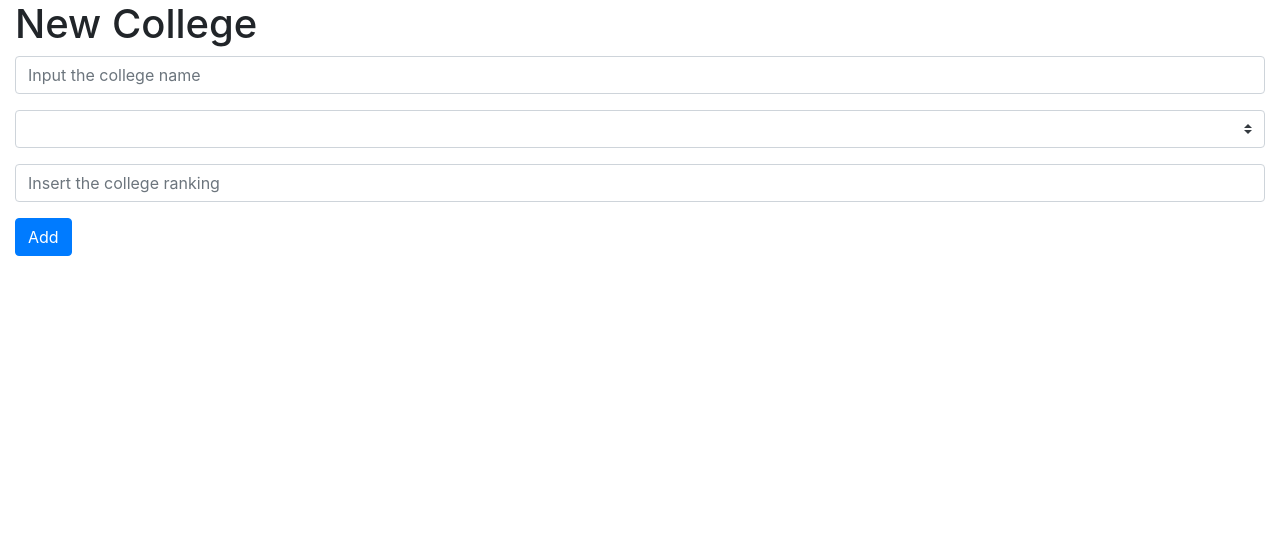
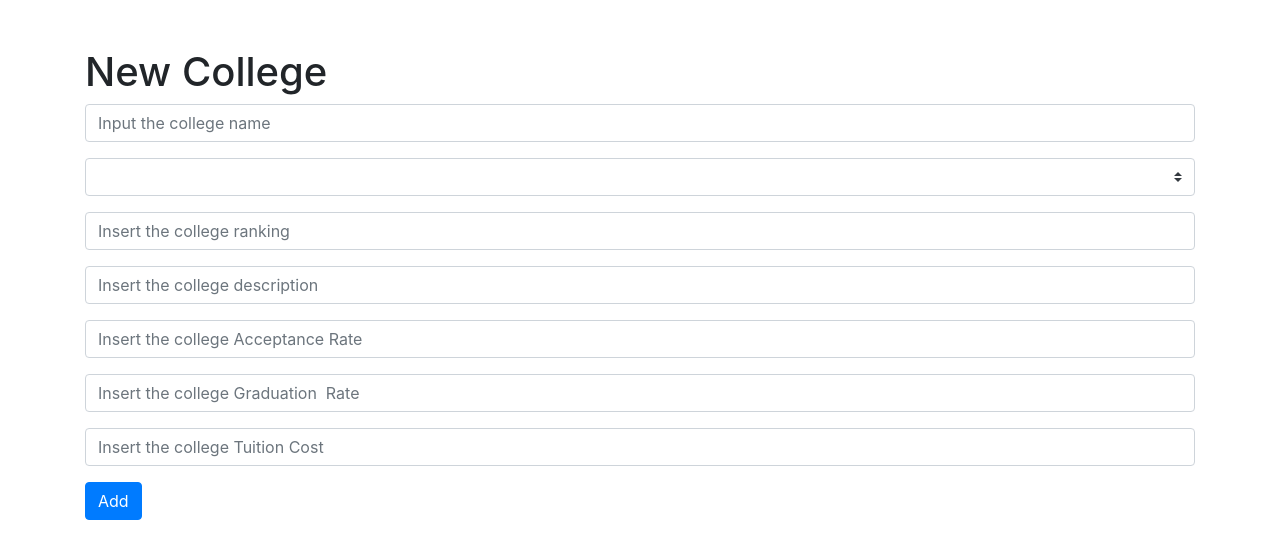
Before and after one commit to noa1961/academia-path, a PHP site: page /colleges/create in a window 1280 px wide. Shown: the top 559 px of the page. Run offline with PHP 8.4, Linux system fonts and the light colour scheme; data that the repository does not hold is empty.

Commit message:
[Views] Make UI changes

```diff
--- a/views/colleges.create.view.php
+++ b/views/colleges.create.view.php
@@ -7,11 +7,11 @@
     <link rel="stylesheet" href="https://stackpath.bootstrapcdn.com/bootstrap/4.4.1/css/bootstrap.min.css" integrity="sha384-Vkoo8x4CGsO3+Hhxv8T/Q5PaXtkKtu6ug5TOeNV6gBiFeWPGFN9MuhOf23Q9Ifjh" crossorigin="anonymous">
 </head>
 <body>
-  <div class="container-fluid">
-    <h1>New College</h1>
+  <div class="container">
+    <h1 class="mt-5">New College</h1>
     <form method="POST" action="<?php echo route('colleges'); ?>">
       <div class="form-group">
-        <input type="text" class="form-control" name="nome" placeholder="Input the college name" required>
+        <input type="text" class="form-control" name="name" placeholder="Input the college name" required>
       </div>
       <div class="form-group">
         <select class="custom-select" name="type_id">
@@ -27,7 +27,19 @@
       <div class="form-group">
         <input type="text" class="form-control" name="ranking" placeholder="Insert the college ranking" required>
       </div>
-        <button type="submit" class="btn btn-primary">Add</button>
+      <div class="from-group">
+        <input type="text" class="form-control" name="description" placeholder="Insert the college description">
+      </div>
+        <div class="from-group">
+            <input type="number" class="form-control mt-3" name="acceptanceRate" placeholder="Insert the college Acceptance Rate">
+        </div>
+        <div class="from-group">
+            <input type="number" class="form-control mt-3" name="graduationRate" placeholder="Insert the college Graduation  Rate">
+        </div>
+        <div class="from-group">
+            <input type="number" class="form-control mt-3" name="tuitionCost" placeholder="Insert the college Tuition Cost">
+        </div>
+        <button type="submit" class="btn btn-primary mt-3">Add</button>
     </form>
     </div>
 </body>
```
